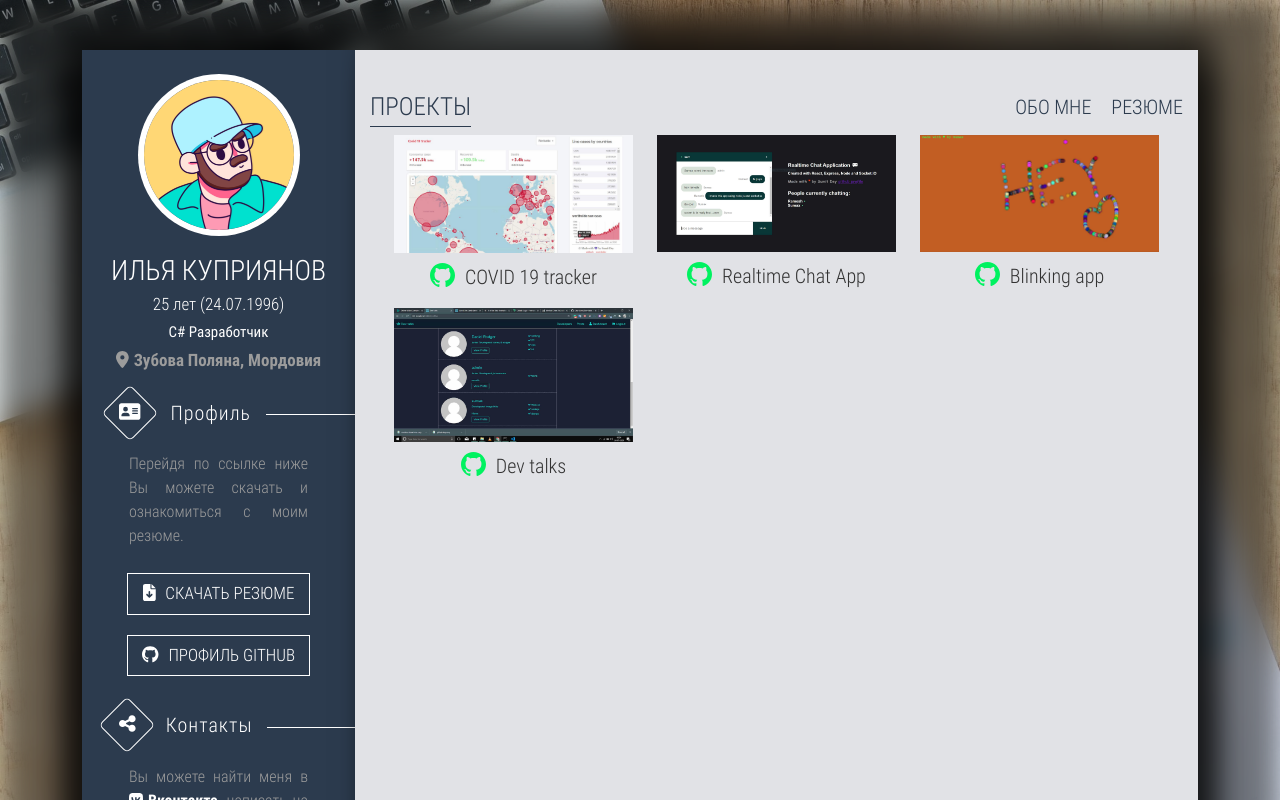
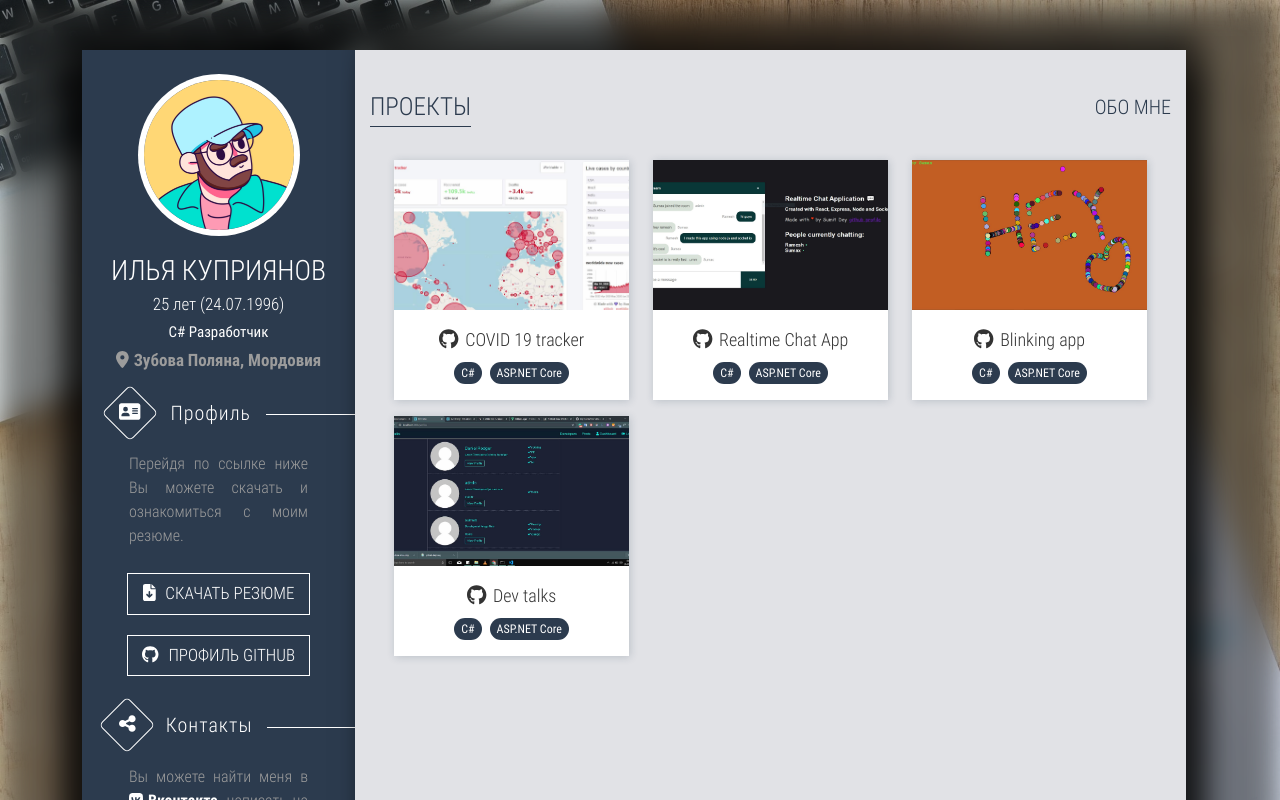
Before and after one commit to Kuprich/Kupri4.Portfolio, a React (Create React App) app: page /projects in a window 1280 px wide. Shown: the top 800 px of the page. Built offline with nearby package versions, Linux system fonts and the light colour scheme.

Commit message:
Удалена страница с Резюме, т.к. была объединена  со страницей обо мне. Начинается работа над страницей Projects

```diff
--- a/src/App.js
+++ b/src/App.js
@@ -3,7 +3,6 @@ import { motion } from "framer-motion"
 import Sidebar from "./components/Sidebar"
 import Navbar from "./components/Navbar"
 import About from "./pages/About"
-import Resume from "./pages/Resume"
 import Projects from "./pages/Projects"
 
 import {
@@ -49,7 +48,6 @@ function App() {
                 <Navbar />
                 <Routes>
                   <Route index path="/" element={<About />} />
-                  <Route path="resume" element={<Resume />} />
                   <Route path="projects" element={<Projects />} />
                   <Route path="*" element={<Navigate replace to="/" />} />
                 </Routes>
--- a/src/components/Navbar.js
+++ b/src/components/Navbar.js
@@ -5,7 +5,6 @@ import { motion } from "framer-motion"
 const Navbar = () => {
   const navbarItems = {
     about: "ОБО МНЕ",
-    resume: "РЕЗЮМЕ",
     projects: "ПРОЕКТЫ",
   }
 
@@ -15,8 +14,6 @@ const Navbar = () => {
     let currentUrl = window.location.href
     if (currentUrl.endsWith("/")) {
       setActive(navbarItems.about)
-    } else if (currentUrl.endsWith("/resume")) {
-      setActive(navbarItems.resume)
     } else if (currentUrl.endsWith("/projects")) {
       setActive(navbarItems.projects)
     }
@@ -54,17 +51,6 @@ const Navbar = () => {
           </Link>
         )}
 
-        {active !== navbarItems.resume ? (
-          <Link to="/resume">
-            <div
-              className="navbar__item"
-              onClick={() => setActive(navbarItems.resume)}
-            >
-              РЕЗЮМЕ
-            </div>
-          </Link>
-        ) : null}
-
         {active !== navbarItems.projects && (
           <Link to="/projects">
             <div
--- a/src/components/ProjectCard.js
+++ b/src/components/ProjectCard.js
@@ -1,21 +1,44 @@
-import React from "react";
-import github from "../assets/icons/github.svg";
+import { faGithub } from "@fortawesome/free-brands-svg-icons"
+import { FontAwesomeIcon } from "@fortawesome/react-fontawesome"
+import React from "react"
+import "../scss/pages/projects.scss"
 
 const ProjectCard = ({ project: { name, image, github_url, category } }) => {
   return (
-    <div className="col-md-6 col-lg-4">
+    <div className="col-4">
       <div className="project-card">
         <figure className="project-card__wrapper">
-          <a href={github_url} target="_blank" className="project-card__link">
-            <img src={image} alt="" className="project-card__image" />
-          </a>
-          <div className="project-card__title">
-            <img src={github} alt="github" />
-            <p>{name}</p>
+          <div
+            className="project-card__link"
+            style={{ backgroundImage: `url(${image})` }}
+          >
+            <div className="project-card__link__hover-content">
+              <div className="hover-content__descr">
+                <span>
+                  Lorem ipsum dolor sit amet consectetur adipisicing elit.
+                  Commodi quaerat ratione adipisci beatae quidem? Tempora sunt
+                </span>
+              </div>
+              <div className="hover-content__btn_wrapper">
+                <a href="" className="hover-content__btn button button-light">
+                  Подробнее
+                </a>
+              </div>
+            </div>
+          </div>
+          <div className="project-card__heading">
+            <span className="heading__icon">
+              <FontAwesomeIcon icon={faGithub} />
+            </span>
+            <p className="heading__name">{name}</p>
+          </div>
+          <div className="tags">
+            <span className="tag">C#</span>
+            <span className="tag">ASP.NET Core</span>
           </div>
         </figure>
       </div>
     </div>
-  );
-};
-export default ProjectCard;
+  )
+}
+export default ProjectCard
--- a/src/components/Skillcard.js
+++ b/src/components/Skillcard.js
@@ -1,7 +1,6 @@
 import React from "react"
 
 const Skillcard = ({ title, value }) => {
-  console.log(value)
   return (
     <div className="skill-card">
       <h6 className="skill-card__title">{title}</h6>
--- a/src/components/data/resume_data.js
+++ /dev/null
@@ -1,39 +0,0 @@
-import reactIcon from "../../assets/icons/react.svg";
-
-const languages = [
-  {
-    icon: reactIcon,
-    name: "Python",
-    level: "45",
-  },
-  {
-    icon: reactIcon,
-    name: "Java",
-    level: "20",
-  },
-  {
-    icon: reactIcon,
-    name: "HTML",
-    level: "80",
-  },
-];
-
-const tools = [
-  {
-    icon: reactIcon,
-    name: "Figma",
-    level: "50",
-  },
-  {
-    icon: reactIcon,
-    name: "Higma",
-    level: "66",
-  },
-  {
-    icon: reactIcon,
-    name: "Photoshop",
-    level: "30",
-  },
-];
-
-export { languages, tools };
--- a/src/pages/Resume.js
+++ /dev/null
@@ -1,94 +0,0 @@
-import React from "react"
-import { motion } from "framer-motion"
-
-import { languages, tools } from "../components/data/resume_data"
-
-import Bar from "../components/Bar"
-
-const Resume = () => {
-  const resume_variant = {
-    hidden: {
-      opacity: 0,
-    },
-    visible: {
-      opacity: 1,
-      transition: {
-        duration: 0.7,
-      },
-    },
-  }
-
-  return (
-    <motion.div
-      className="container"
-      variants={resume_variant}
-      initial="hidden"
-      animate="visible"
-    >
-      <div className="resume">
-        <div className="row">
-          <div className="col-lg-6">
-            <div className="resume-card">
-              <div className="resume-card__heading">
-                <h4>Education</h4>
-              </div>
-              <div className="resume-card__body">
-                <h5 className="resume-card__title">
-                  Computer Science Enginnering
-                </h5>
-                <p className="resume-card__name">Academy of Technology</p>
-                <div className="resume-card__details">
-                  Lorem ipsum dolor, sit amet consectetur adipisicing elit.
-                  Vero, ea.
-                </div>
-              </div>
-            </div>
-          </div>
-          <div className="col-lg-6">
-            <div className="resume-card">
-              <div className="resume-card__heading">
-                <h4>Experience</h4>
-              </div>
-              <div className="resume-card__body">
-                <h5 className="resume-card__title">
-                  Computer Science Enginnering
-                </h5>
-                <p className="resume-card__name">Academy of Technology</p>
-                <div className="resume-card__details">
-                  Lorem ipsum dolor, sit amet consectetur adipisicing elit.
-                  Vero, ea.
-                </div>
-              </div>
-            </div>
-          </div>
-        </div>
-        <div className="row">
-          <div className="col-lg-6">
-            <div className="resume-languagues">
-              <h5 className="resume-language__heading">
-                Language and Framework
-              </h5>
-              <div className="resume-language__body">
-                {languages.map((language, i) => (
-                  <Bar value={language} key={i} />
-                ))}
-              </div>
-            </div>
-          </div>
-          <div className="col-lg-6">
-            <div className="resume-languagues">
-              <h5 className="resume-language__heading">Tools and Softwares</h5>
-              <div className="resume-language__body">
-                {tools.map((tool, i) => (
-                  <Bar value={tool} key={i} />
-                ))}
-              </div>
-            </div>
-          </div>
-        </div>
-      </div>
-    </motion.div>
-  )
-}
-
-export default Resume
--- a/src/scss/index.scss
+++ b/src/scss/index.scss
@@ -73,14 +73,24 @@ h6 {
     color: $dark-blue;
   }
 }
-
-.bkg-gradient {
-  background: #00f260;
-  /* fallback for old browsers */
-  background: -webkit-linear-gradient(to right, $green, $blue);
-  /* Chrome 10-25, Safari 5.1-6 */
-  background: linear-gradient(to right, $green, $blue);
-  /* W3C, IE 10+/ Edge, Firefox 16+, Chrome 26+, Opera 12+, Safari 7+ */
+.tags {
+  text-align: center;
+  padding-bottom: 15px;
+  &:first-child {
+    margin-left: 0;
+  }
+  &:last-child {
+    margin-right: 0;
+  }
+}
+.tag {
+  font-size: 12px;
+  font-weight: 400;
+  color: #fff;
+  border-radius: 50px;
+  padding: 4px 7px;
+  background-color: $dark-blue;
+  margin: 4px;
 }
 
 .unit {
@@ -173,6 +183,7 @@ h6 {
   }
 
   &__content {
+    width: 100%;
     margin-left: -12px;
     background-color: #e1e2e6;
     @include media("max", "lg") {
@@ -210,61 +221,3 @@ h6 {
     color: #000;
   }
 }
-
-// ================== Resume page styles =================== //
-
-.bar {
-  background-color: $light-gray;
-  border-radius: 30px;
-  &__wrapper {
-    padding: 3px 0;
-    border-radius: 30px;
-  }
-  margin: 10px 0;
-
-  &__icon {
-    margin: 0 10px;
-    width: 15px;
-    height: 15px;
-  }
-  &__name {
-    color: #fff;
-  }
-}
-
-// ================== Projects page styles =================== //
-
-.project-card {
-  &__image {
-    width: 100%;
-    transition: 0.5s;
-  }
-  &__image:hover {
-    border-radius: 20px;
-  }
-
-  &__link {
-    display: block;
-    border-radius: 20px;
-    cursor: pointer;
-  }
-
-  &__title {
-    margin: 5px 0;
-    display: flex;
-    align-self: center;
-    justify-content: center;
-
-    img {
-      width: 25px;
-      margin-right: 10px;
-    }
-    img:hover {
-      border-radius: 20px;
-    }
-    p {
-      padding-top: 4px;
-      margin: 0;
-    }
-  }
-}
--- /dev/null
+++ b/src/scss/pages/projects.scss
@@ -0,0 +1,84 @@
+@import "../variables";
+// ================== Projects page styles =================== //
+.projects {
+  margin: 25px 0;
+}
+
+.project-card {
+  background-color: #fff;
+  &__wrapper {
+    box-shadow: 1px 1px 8px 0 rgba(34, 60, 80, 0.2);
+    &:hover {
+      .project-card__link__hover-content {
+        opacity: 0.9 !important;
+      }
+    }
+  }
+  &__link {
+    display: block;
+    height: 150px;
+    background-position: center;
+    background-size: cover;
+    position: relative;
+    &__hover-content {
+      padding: 10px;
+      display: flex;
+      flex-direction: column;
+      align-items: center;
+      justify-content: center;
+      position: absolute;
+      width: 100%;
+      height: 100%;
+      background-color: $dark-blue;
+      opacity: 0;
+      transition: 0.5s;
+
+      .hover-content__descr {
+        display: flex;
+        position: relative;
+        align-items: center;
+        text-align: center;
+        max-height: 100px;
+        color: #c7c7c7;
+        font-size: 15px;
+        font-weight: 400;
+        overflow-y: scroll;
+        -ms-overflow-style: none;
+        scrollbar-width: 0;
+        &::-webkit-scrollbar {
+          display: none;
+        }
+      }
+      .hover-content__btn_wrapper {
+        margin-top: 10px;
+        display: flex;
+        max-height: 30px;
+        align-items: center;
+        align-content: center;
+        justify-content: center;
+        text-align: center;
+        .button {
+          border-top: 1px solid #fff !important;
+          padding: 2px 10px;
+          border: none;
+          font-size: 16px;
+        }
+      }
+    }
+  }
+
+  &__heading {
+    padding: 15px 0 0px;
+    display: flex;
+    align-items: center;
+    justify-content: center;
+    .heading__icon {
+      margin-right: 7px;
+    }
+    p {
+      padding: 0;
+      margin: 0;
+      font-size: 18px;
+    }
+  }
+}
```
